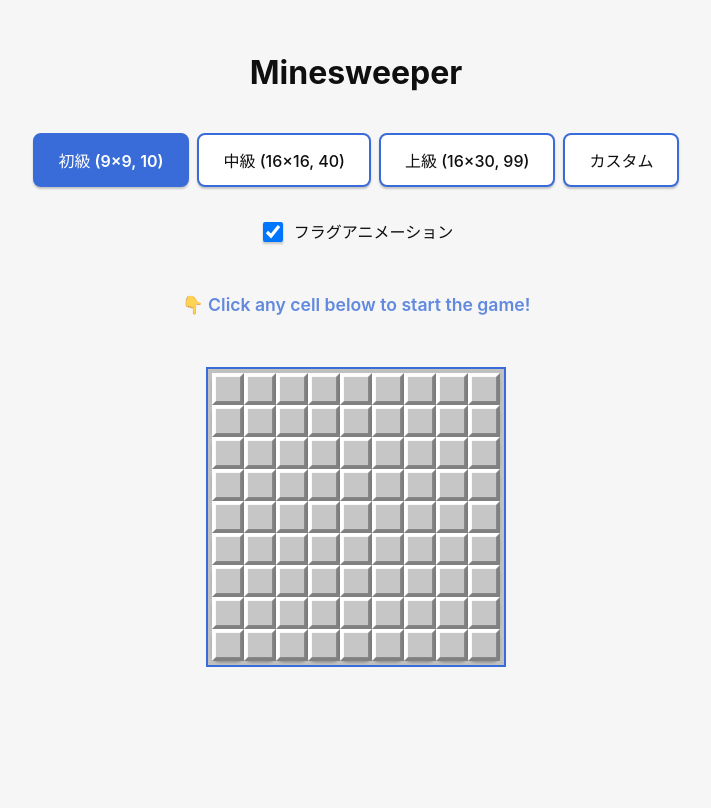
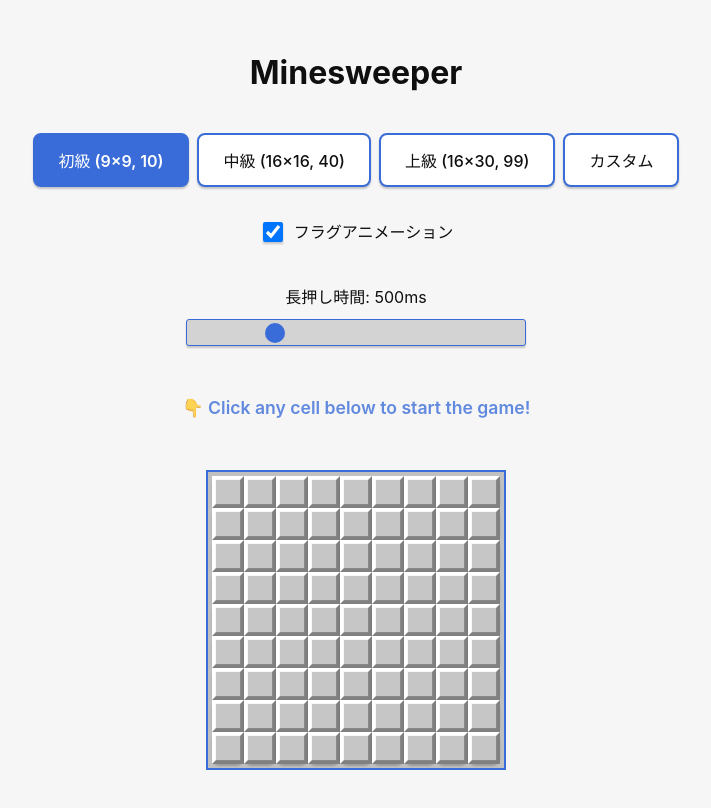
Before and after one commit to fmsyt/mine-sweeper, a React (Vite) app: page / in a window 1280 px wide. Shown: the top 808 px of the page, without its empty margins (284-995 px from the left). Built offline with nearby package versions, Linux system fonts and the light colour scheme.

Commit message:
長押し時間設定機能を追加し、ゲームボードのフラグ操作に反映

```diff
--- a/src/App.css
+++ b/src/App.css
@@ -140,6 +140,53 @@ input {
   width: 20px;
   height: 20px;
   cursor: pointer;
+}
+
+.hold-duration-setting {
+  display: flex;
+  justify-content: center;
+  align-items: center;
+  padding: 0.5rem;
+}
+
+.hold-duration-setting label {
+  display: flex;
+  flex-direction: column;
+  align-items: center;
+  gap: 0.5rem;
+  font-size: 1rem;
+  width: 100%;
+  max-width: 300px;
+}
+
+.hold-duration-setting input[type="range"] {
+  width: 100%;
+  height: 6px;
+  cursor: pointer;
+  -webkit-appearance: none;
+  appearance: none;
+  background: #d3d3d3;
+  outline: none;
+  border-radius: 3px;
+}
+
+.hold-duration-setting input[type="range"]::-webkit-slider-thumb {
+  -webkit-appearance: none;
+  appearance: none;
+  width: 20px;
+  height: 20px;
+  background: #396cd8;
+  cursor: pointer;
+  border-radius: 50%;
+}
+
+.hold-duration-setting input[type="range"]::-moz-range-thumb {
+  width: 20px;
+  height: 20px;
+  background: #396cd8;
+  cursor: pointer;
+  border-radius: 50%;
+  border: none;
 }
 
 .game-area {
@@ -347,4 +394,16 @@ input {
   .custom-settings {
     background-color: rgba(100, 108, 255, 0.2);
   }
+
+  .hold-duration-setting input[type="range"] {
+    background: #555;
+  }
+
+  .hold-duration-setting input[type="range"]::-webkit-slider-thumb {
+    background: #646cff;
+  }
+
+  .hold-duration-setting input[type="range"]::-moz-range-thumb {
+    background: #646cff;
+  }
 }
--- a/src/components/DifficultySettings.tsx
+++ b/src/components/DifficultySettings.tsx
@@ -7,9 +7,11 @@ export function DifficultySettings() {
     cols,
     mineCount,
     showFlagAnimation,
+    holdToFlagDurationMs,
     handleDifficultyChange,
     handleCustomChange,
     toggleFlagAnimation,
+    setHoldToFlagDurationMs,
   } = useGame();
   return (
     <div className="settings">
@@ -102,6 +104,20 @@ export function DifficultySettings() {
         </label>
       </div>
 
+      <div className="hold-duration-setting">
+        <label>
+          長押し時間: {holdToFlagDurationMs}ms
+          <input
+            type="range"
+            value={holdToFlagDurationMs}
+            onChange={(e) => setHoldToFlagDurationMs(Number(e.target.value))}
+            min="100"
+            max="2000"
+            step="50"
+          />
+        </label>
+      </div>
+
       <p className="instruction">👇 Click any cell below to start the game!</p>
     </div>
   );
--- a/src/components/GameBoard.tsx
+++ b/src/components/GameBoard.tsx
@@ -70,6 +70,7 @@ export function GameBoard() {
     rows,
     cols,
     gameOver,
+    holdToFlagDurationMs,
     animatingFlags,
     handleCellClick,
     handleCellRightClick,
@@ -87,10 +88,10 @@ export function GameBoard() {
     longPressTimer.current = window.setTimeout(() => {
       longPressTriggered.current = true;
       const syntheticEvent = {
-        preventDefault: () => { },
+        preventDefault: () => {},
       } as React.MouseEvent;
       handleCellRightClick(syntheticEvent, r, c);
-    }, 500);
+    }, holdToFlagDurationMs);
   };
 
   const handleMouseUp = (r: number, c: number) => {
--- a/src/contexts/GameContext.tsx
+++ b/src/contexts/GameContext.tsx
@@ -26,10 +26,12 @@ interface GameContextType {
   elapsedTime: number;
   flagCount: number;
   showFlagAnimation: boolean;
+  holdToFlagDurationMs: number;
   animatingFlags: Set<string>;
   handleDifficultyChange: (newDifficulty: Difficulty) => void;
   handleCustomChange: (type: "rows" | "cols" | "mines", value: number) => void;
   toggleFlagAnimation: () => void;
+  setHoldToFlagDurationMs: (value: number) => void;
   handleCellClick: (r: number, c: number) => void;
   handleCellRightClick: (e: React.MouseEvent, r: number, c: number) => void;
   resetGame: () => void;
@@ -49,6 +51,7 @@ export function GameProvider({ children }: { children: ReactNode }) {
   const [elapsedTime, setElapsedTime] = useState(0);
   const [flagCount, setFlagCount] = useState(0);
   const [showFlagAnimation, setShowFlagAnimation] = useState(true);
+  const [holdToFlagDurationMs, setHoldToFlagDurationMs] = useState(500);
   const [animatingFlags, setAnimatingFlags] = useState<Set<string>>(new Set());
 
   useEffect(() => {
@@ -222,10 +225,12 @@ export function GameProvider({ children }: { children: ReactNode }) {
         elapsedTime,
         flagCount,
         showFlagAnimation,
+        holdToFlagDurationMs,
         animatingFlags,
         handleDifficultyChange,
         handleCustomChange,
         toggleFlagAnimation,
+        setHoldToFlagDurationMs,
         handleCellClick,
         handleCellRightClick,
         resetGame,
--- a/src/game/types.ts
+++ b/src/game/types.ts
@@ -14,4 +14,5 @@ export type GameConfig = {
   mines: number;
 
   showFlagAnimation?: boolean;
+  holdToFlagDurationMs?: number;
 };
```
